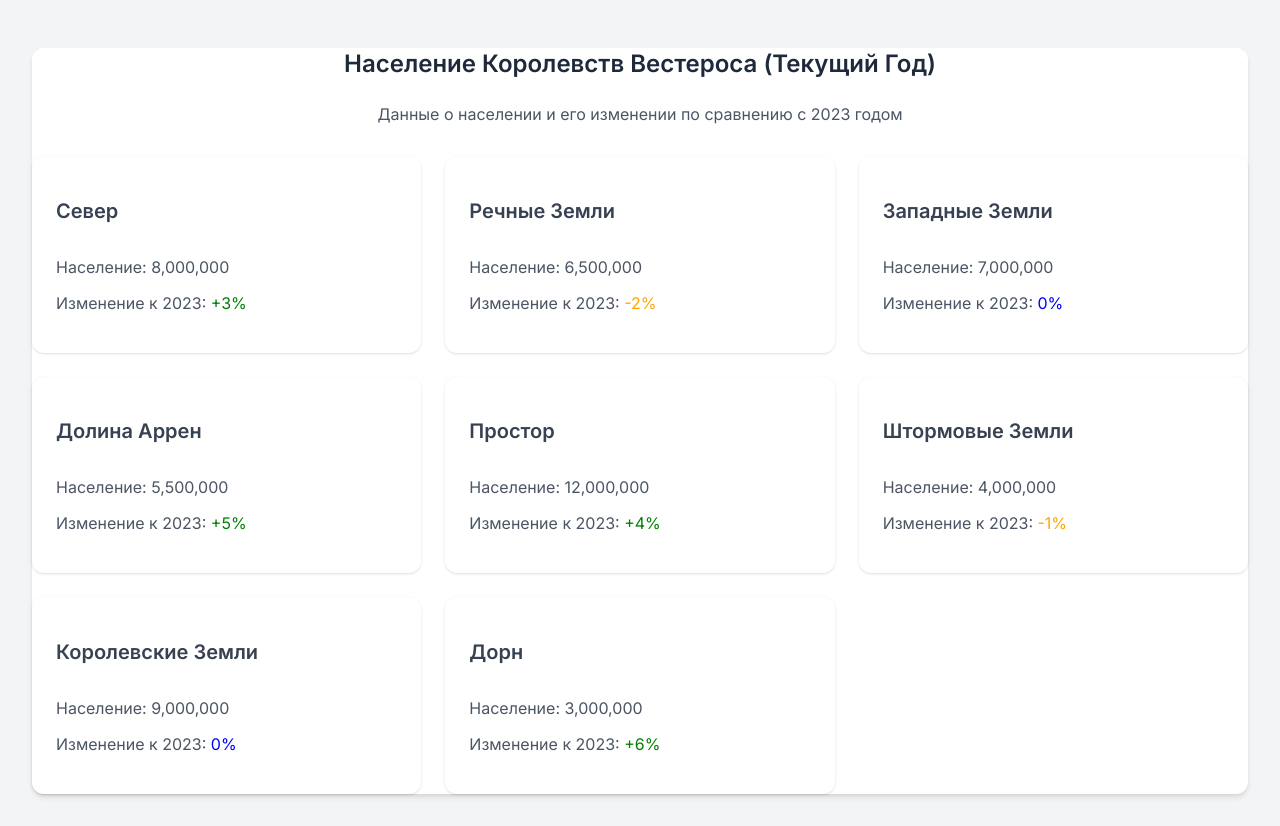
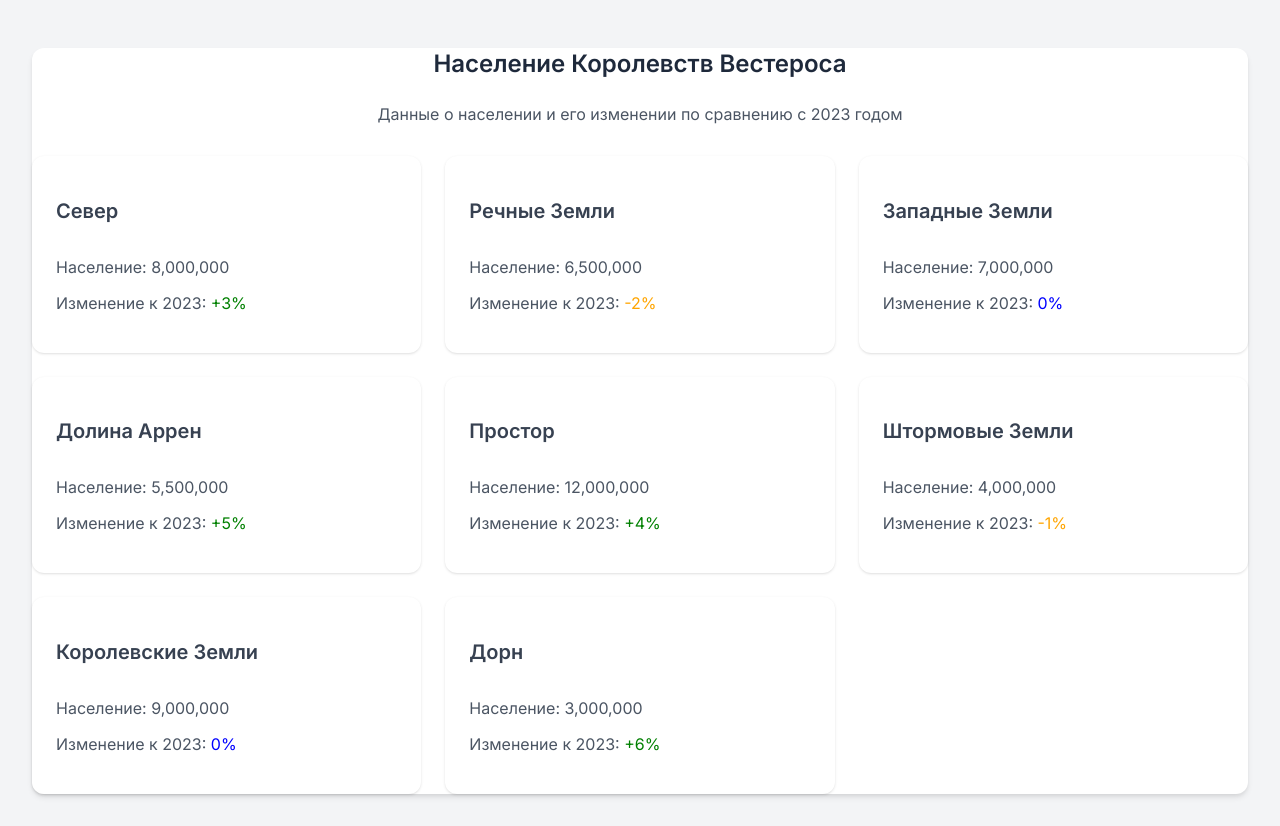
Before and after one commit to shelestdan/test.github.io, a plain HTML site: page index.html in a window 1280 px wide. Drawn offline with Linux system fonts and the light colour scheme.

Commit message:
finish_index

```diff
--- a/index.html
+++ b/index.html
@@ -10,7 +10,7 @@
     <link rel="stylesheet" href="styles.css"> </head>
 <body class="bg-gray-100 p-6">
     <div class="container mx-auto p-8 bg-white rounded-lg shadow-md">
-        <h1 class="text-2xl font-semibold text-center text-gray-800 mb-6">Население Королевств Вестероса (Текущий Год)</h1>
+        <h1 class="text-2xl font-semibold text-center text-gray-800 mb-6">Население Королевств Вестероса</h1>
         <p class="text-center text-gray-600 mb-8">Данные о населении и его изменении по сравнению с 2023 годом</p>
 
         <div class="grid grid-cols-1 md:grid-cols-2 lg:grid-cols-3 gap-6">
```
